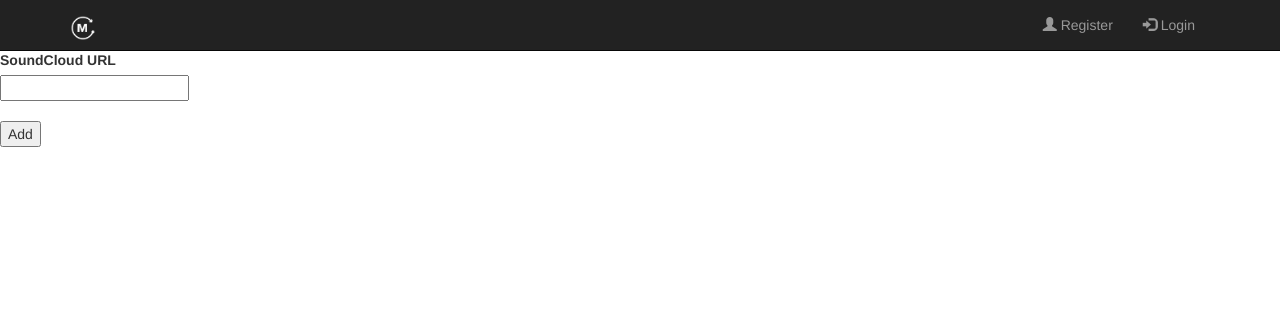
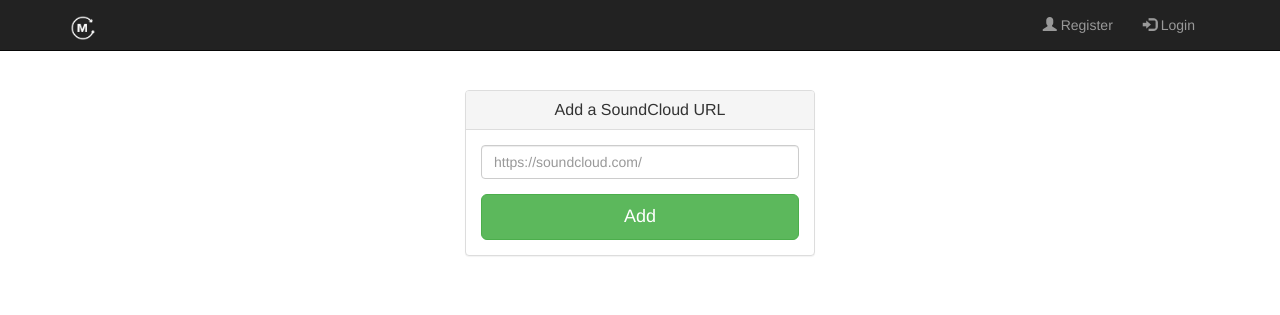
Before and after one commit to ClareCat/Mixt., a Flask app: page /add in a window 1280 px wide. Shown: the top 315 px of the page. Run offline with Flask 2, Linux system fonts and the light colour scheme; some libraries are stand-ins or nearby versions.

Commit message:
added style to add page

```diff
--- a/templates/add.html
+++ b/templates/add.html
@@ -1,11 +1,26 @@
 {% extends 'base.html' %}
 {% block content %}
 {% from "_helpers.html" import render_field %}
-<form method=post action="/add">
-  <dl>
-  	{{ form.csrf_token }}
-    {{ render_field(form.url) }}
-  </dl>
-  <p><input type=submit value=Add>
-</form>
+<div class="container">
+    <div class="row vertical-offset-100 starter-template">
+    	<div class="col-md-4 col-md-offset-4">
+    		<div class="panel panel-default">
+			  	<div class="panel-heading">
+			    	<h3 class="panel-title">Add a SoundCloud URL</h3>
+			 	</div>
+			  	<div class="panel-body">
+			    	<form accept-charset="UTF-8" role="form" method=post action="/add">
+			    		{{ form.csrf_token }}
+                    <fieldset>
+			    	  	<div class="form-group">
+			    		    <input class="form-control" placeholder="https://soundcloud.com/" name="url" id="url" type="text">
+			    		</div>
+			    		<input class="btn btn-lg btn-success btn-block" type="submit" value="Add">
+			    	</fieldset>
+			      	</form>
+			    </div>
+			</div>
+		</div>
+	</div>
+</div>
 {% endblock %}
```
